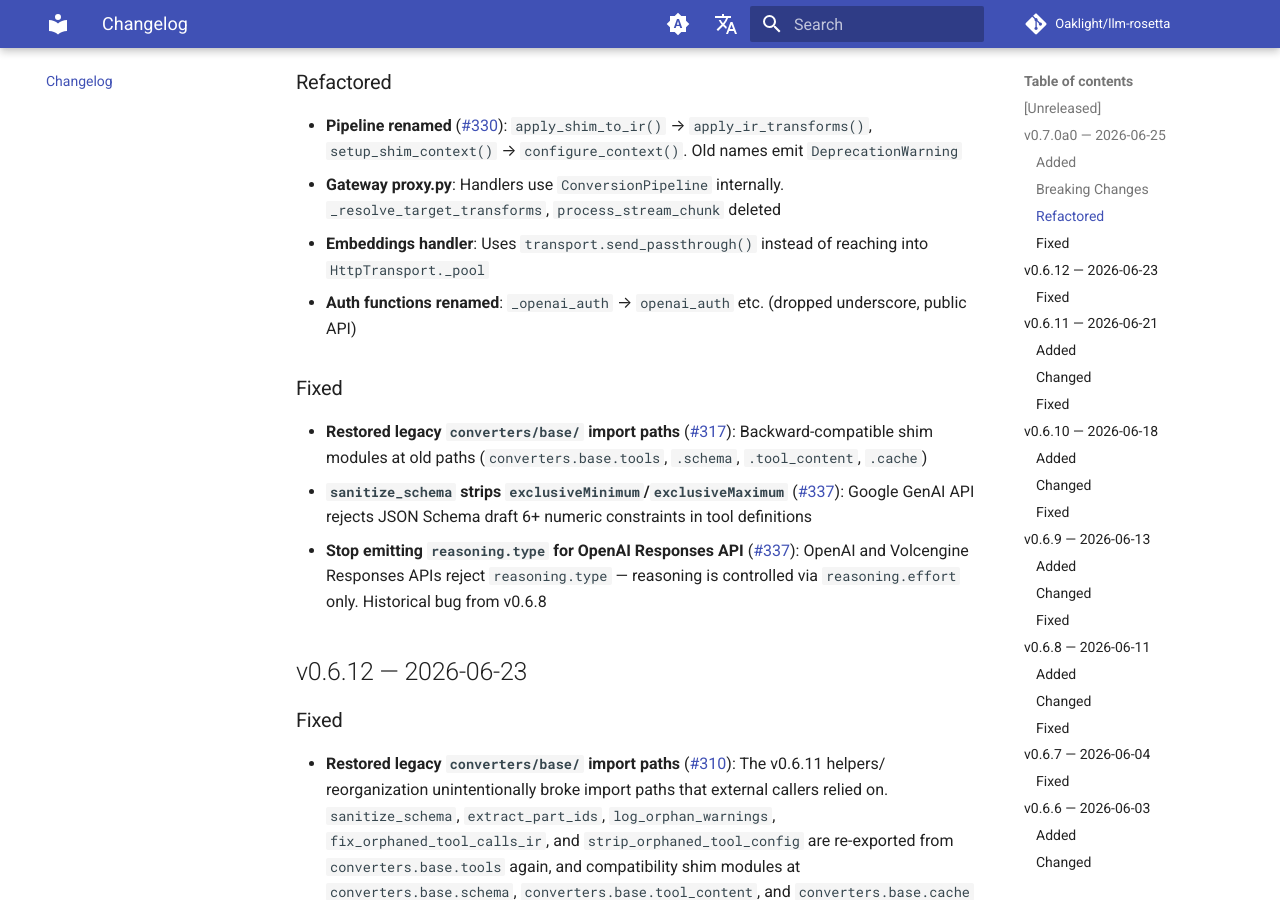
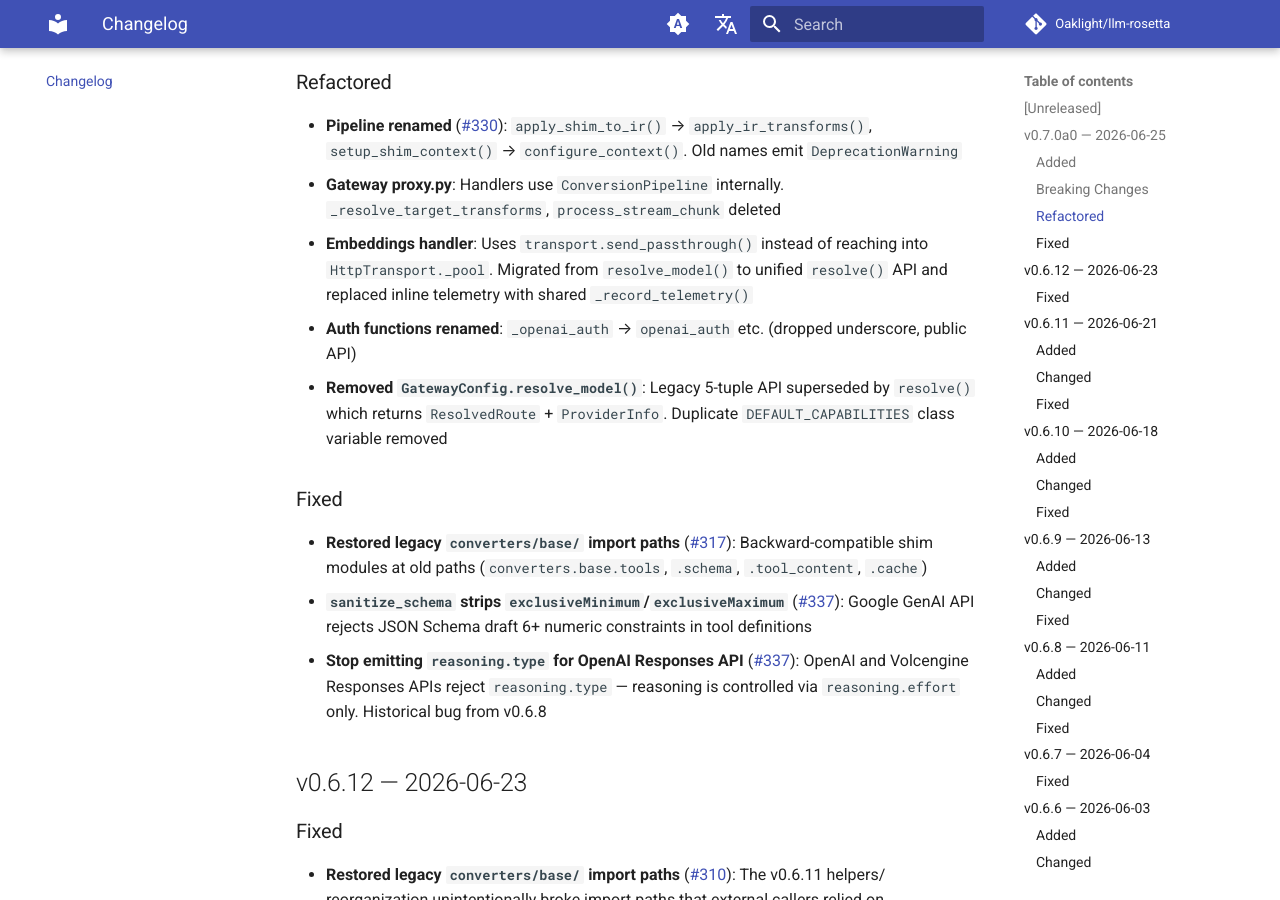
Before and after one commit to Oaklight/llm-rosetta, an MkDocs documentation site: the page built from docs/changelog.md, in a window 1280 px wide and 900 px high, scrolled down 1502 px. Built offline with MkDocs 1.6.1 and Material for MkDocs 9.7.7, drawn with Linux system fonts in a browser that asks for light colours; comment, search, counter and statistics services are not loaded.

Commit message:
changelog: embeddings handler cleanup, resolve_model() removed

```diff
--- a/docs/changelog.md
+++ b/docs/changelog.md
@@ -31,8 +31,9 @@ All notable changes to LLM-Rosetta are documented here. This project follows [Ke
 
 - **Pipeline renamed** ([#330](https://github.com/Oaklight/llm-rosetta/pull/334)): `apply_shim_to_ir()` → `apply_ir_transforms()`, `setup_shim_context()` → `configure_context()`. Old names emit `DeprecationWarning`
 - **Gateway proxy.py**: Handlers use `ConversionPipeline` internally. `_resolve_target_transforms`, `process_stream_chunk` deleted
-- **Embeddings handler**: Uses `transport.send_passthrough()` instead of reaching into `HttpTransport._pool`
+- **Embeddings handler**: Uses `transport.send_passthrough()` instead of reaching into `HttpTransport._pool`. Migrated from `resolve_model()` to unified `resolve()` API and replaced inline telemetry with shared `_record_telemetry()`
 - **Auth functions renamed**: `_openai_auth` → `openai_auth` etc. (dropped underscore, public API)
+- **Removed `GatewayConfig.resolve_model()`**: Legacy 5-tuple API superseded by `resolve()` which returns `ResolvedRoute` + `ProviderInfo`. Duplicate `DEFAULT_CAPABILITIES` class variable removed
 
 ### Fixed
 
```
